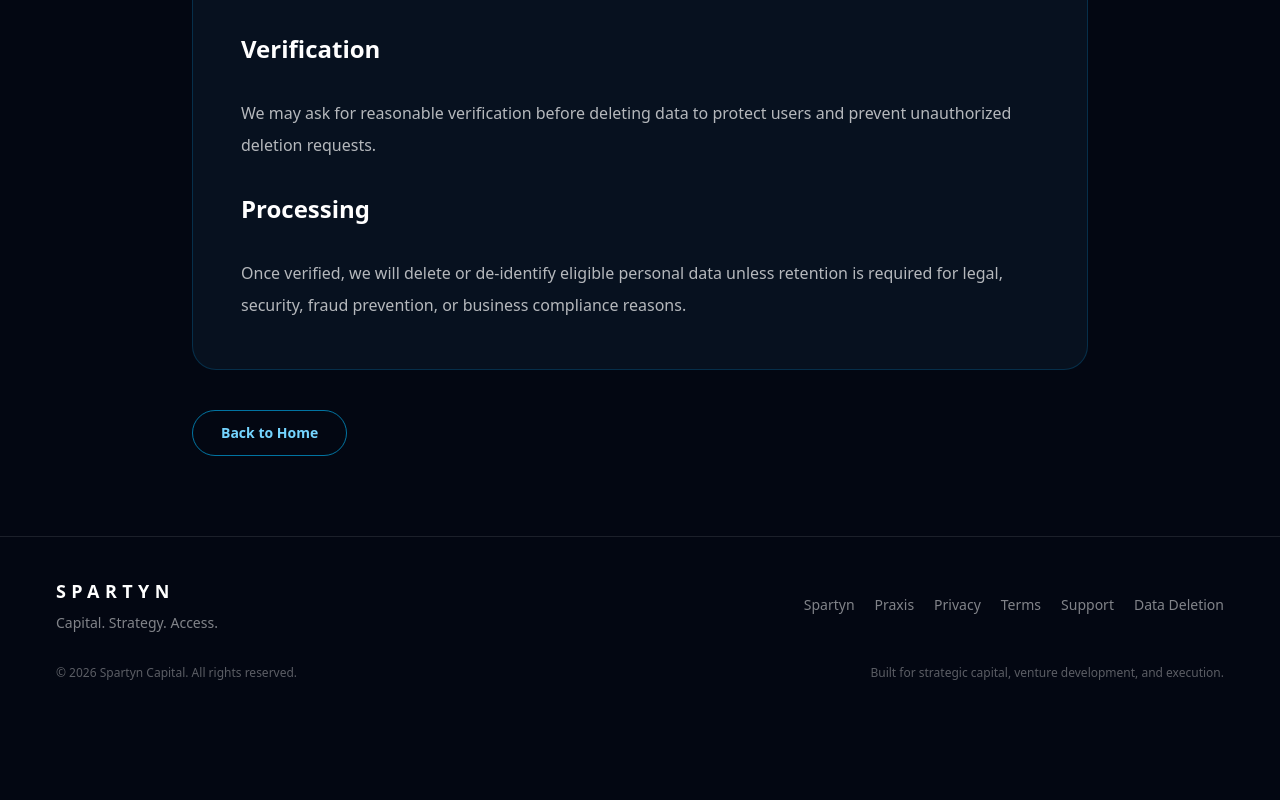
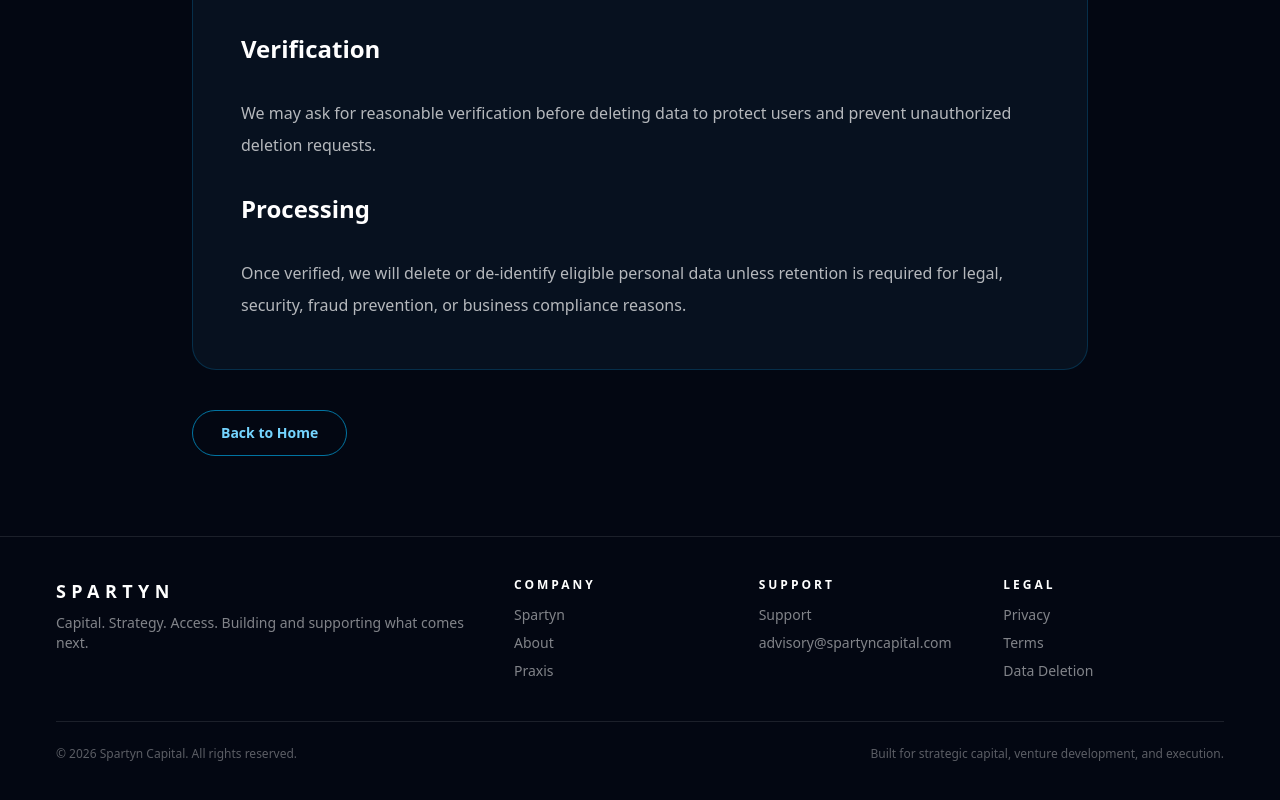
Before and after one commit to pmfRoddi/spartyn-capital-site, a Next.js app: page /data-deletion in a window 1280 px wide. Shown: the part 540-1340 px from the top of the page. Before the commit the page ends 1261 px from the top, so only its background shows below. Built offline with nearby package versions, Linux system fonts and the light colour scheme.

Commit message:
Add about to nav and footer

```diff
--- a/components/SiteFooter.tsx
+++ b/components/SiteFooter.tsx
@@ -3,25 +3,54 @@ import Link from "next/link";
 export default function SiteFooter() {
   return (
     <footer className="border-t border-white/10 bg-[#030712] px-6 py-10 text-sm text-white/50 md:px-14">
-      <div className="flex flex-col gap-6 md:flex-row md:items-center md:justify-between">
+      <div className="grid gap-8 md:grid-cols-[1.2fr_2fr]">
         <div>
           <p className="text-lg font-black tracking-[0.3em] text-white">
             SPARTYN
           </p>
-          <p className="mt-2">Capital. Strategy. Access.</p>
+          <p className="mt-2 max-w-md">
+            Capital. Strategy. Access. Building and supporting what comes next.
+          </p>
         </div>
 
-        <div className="flex flex-wrap gap-5">
-          <Link href="/">Spartyn</Link>
-          <Link href="/praxis">Praxis</Link>
-          <Link href="/privacy">Privacy</Link>
-          <Link href="/terms">Terms</Link>
-          <Link href="/support">Support</Link>
-          <Link href="/data-deletion">Data Deletion</Link>
+        <div className="grid gap-6 sm:grid-cols-2 md:grid-cols-3">
+          <div>
+            <p className="mb-3 text-xs font-bold uppercase tracking-[0.25em] text-white">
+              Company
+            </p>
+            <div className="flex flex-col gap-2">
+              <Link href="/">Spartyn</Link>
+              <Link href="/about">About</Link>
+              <Link href="/praxis">Praxis</Link>
+            </div>
+          </div>
+
+          <div>
+            <p className="mb-3 text-xs font-bold uppercase tracking-[0.25em] text-white">
+              Support
+            </p>
+            <div className="flex flex-col gap-2">
+              <Link href="/support">Support</Link>
+              <a href="mailto:advisory@spartyncapital.com">
+                advisory@spartyncapital.com
+              </a>
+            </div>
+          </div>
+
+          <div>
+            <p className="mb-3 text-xs font-bold uppercase tracking-[0.25em] text-white">
+              Legal
+            </p>
+            <div className="flex flex-col gap-2">
+              <Link href="/privacy">Privacy</Link>
+              <Link href="/terms">Terms</Link>
+              <Link href="/data-deletion">Data Deletion</Link>
+            </div>
+          </div>
         </div>
       </div>
 
-      <div className="mt-8 flex flex-col gap-2 text-xs text-white/35 md:flex-row md:items-center md:justify-between">
+      <div className="mt-10 flex flex-col gap-2 border-t border-white/10 pt-6 text-xs text-white/35 md:flex-row md:items-center md:justify-between">
         <p>© 2026 Spartyn Capital. All rights reserved.</p>
         <p>Built for strategic capital, venture development, and execution.</p>
       </div>
--- a/components/SiteNav.tsx
+++ b/components/SiteNav.tsx
@@ -18,8 +18,9 @@ export default function SiteNav({
 
         <div className="hidden gap-8 text-xs font-bold uppercase tracking-[0.22em] text-white/70 md:flex">
           <Link href="/">Spartyn</Link>
+          <Link href="/about">About</Link>
           <Link href="/praxis">Praxis</Link>
-          <a href="#contact">Contact</a>
+          <Link href="/support">Support</Link>
         </div>
 
         <button
@@ -31,11 +32,20 @@ export default function SiteNav({
       </div>
 
       {open && (
-        <div className="mt-5 rounded-3xl border border-sky-500/20 bg-[#07111f]/95 p-5">
-          <div className="flex flex-col gap-4 text-sm font-bold uppercase tracking-[0.22em]">
-            <Link href="/">Spartyn</Link>
-            <Link href="/praxis">Praxis</Link>
-            <a href="#contact">Contact</a>
+        <div className="mt-5 rounded-3xl border border-sky-500/20 bg-[#07111f]/95 p-5 md:hidden">
+          <div className="flex flex-col gap-4 text-sm font-bold uppercase tracking-[0.22em] text-white/80">
+            <Link href="/" onClick={() => setOpen(false)}>
+              Spartyn
+            </Link>
+            <Link href="/about" onClick={() => setOpen(false)}>
+              About
+            </Link>
+            <Link href="/praxis" onClick={() => setOpen(false)}>
+              Praxis
+            </Link>
+            <Link href="/support" onClick={() => setOpen(false)}>
+              Support
+            </Link>
           </div>
         </div>
       )}
```
